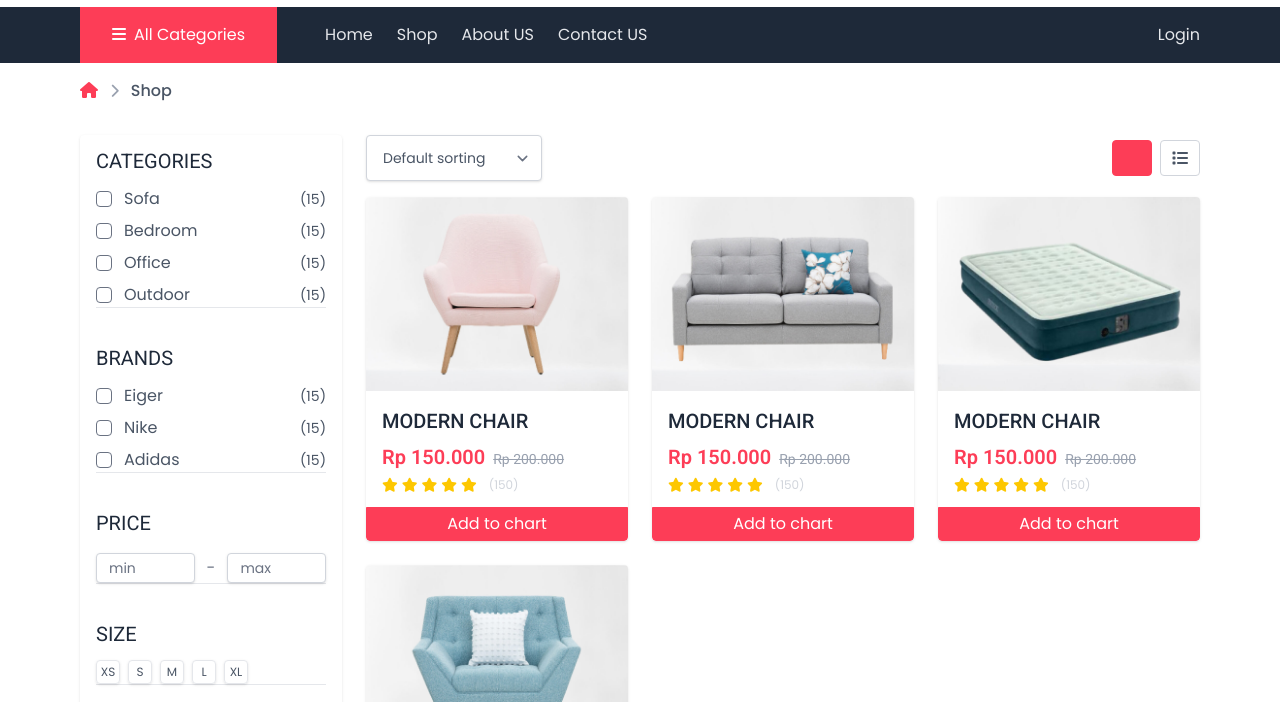
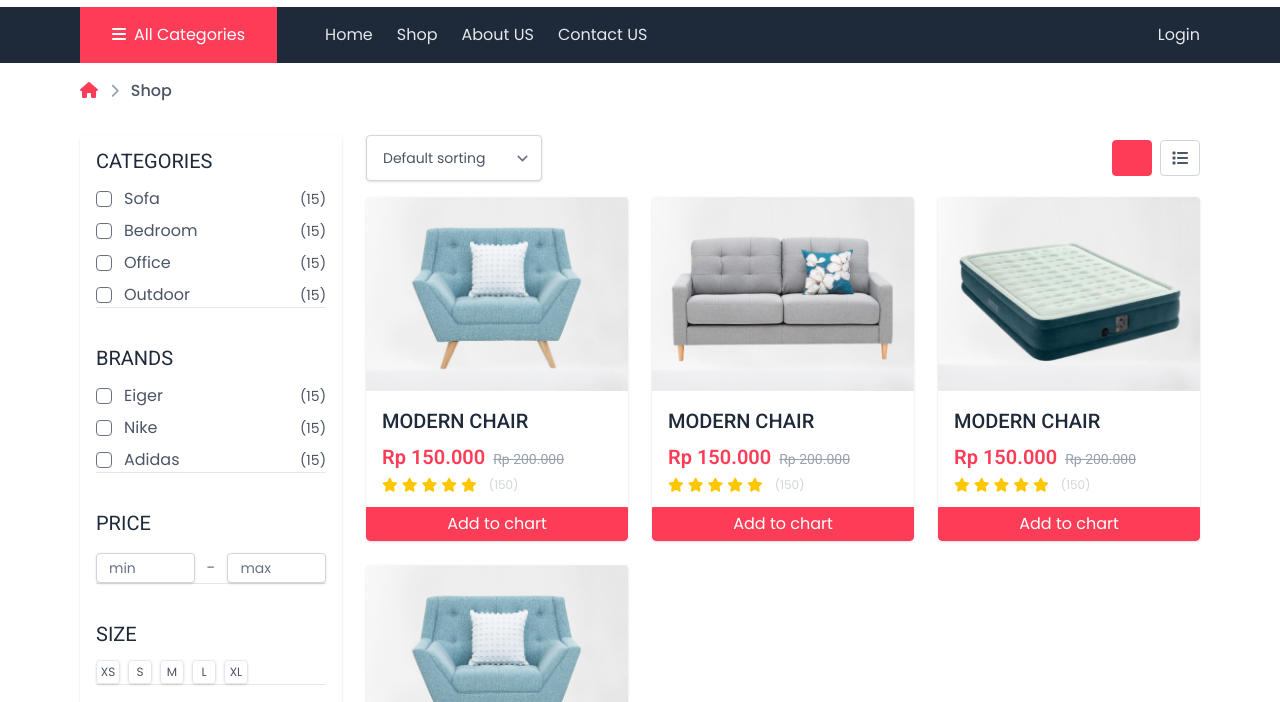
Before and after one commit to mrizzzz97/idn-cart, a website built with Vite: page shop.html in a window 1280 px wide. Shown: the part 75-777 px from the top of the page. Built offline with nearby package versions, Linux system fonts and the light colour scheme; some icons are missing.

Commit message:
finishing

```diff
--- a/shop.html
+++ b/shop.html
@@ -310,7 +310,7 @@
                 <div class="bg-white shadow rounded overflow-hidden group">
                     <!-- product image -->
                     <div class="relative overflow-hidden">
-                        <img class="w-full" src="images/products/product9.jpg" alt="">
+                        <img class="w-full" src="images/products/product10.jpg" alt="">
                         <div class="absolute inset-0 bg-black/20 flex items-center justify-center gap-2 opacity-0 group-hover:opacity-100 transition duration-300 pointer-events-none group-hover:pointer-events-auto z-10">
                             <a href="" class="text-white text-lg w-9 h-8 rounded-full bg-primary flex items-center justify-center hover:bg-gray-800 transition">
                                 <i class="fa-solid fa-magnifying-glass"></i>
```
